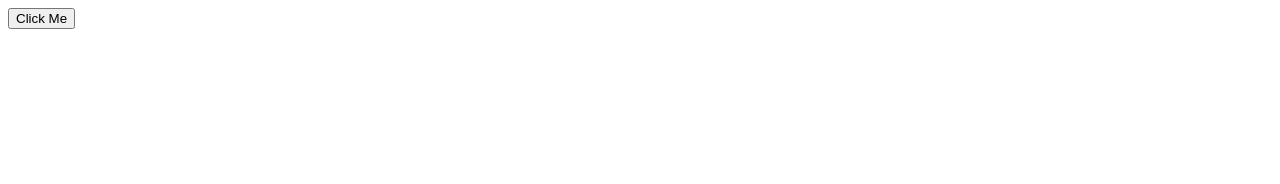
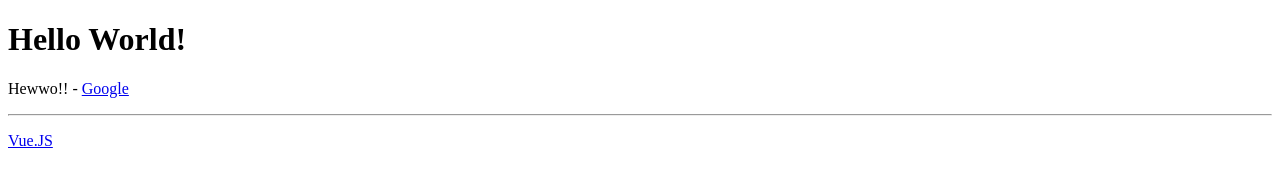
Before and after one commit to VermillionJa/Vue-Udemy-Tutoral, a plain HTML site: page index.html in a window 1280 px wide. Drawn offline with nearby package versions, Linux system fonts and the light colour scheme.

Commit message:
Completed Section 2 Pre-Challenge

```diff
--- a/index.html
+++ b/index.html
@@ -9,8 +9,10 @@
 </head>
 <body>
     <div id="app">
-        <button>Click Me</button>
-        <p>{{counter}}</p>
+        <h1 v-once>{{ title }}</h1>
+        <p>{{ sayHello() }} - <a v-bind:href="link">Google</a></p>
+        <hr>
+        <p v-html="finishedLink"></p>
     </div>
 
     <script src="https://cdn.jsdelivr.net/npm/vue@2.5.17/dist/vue.js"></script>
```
